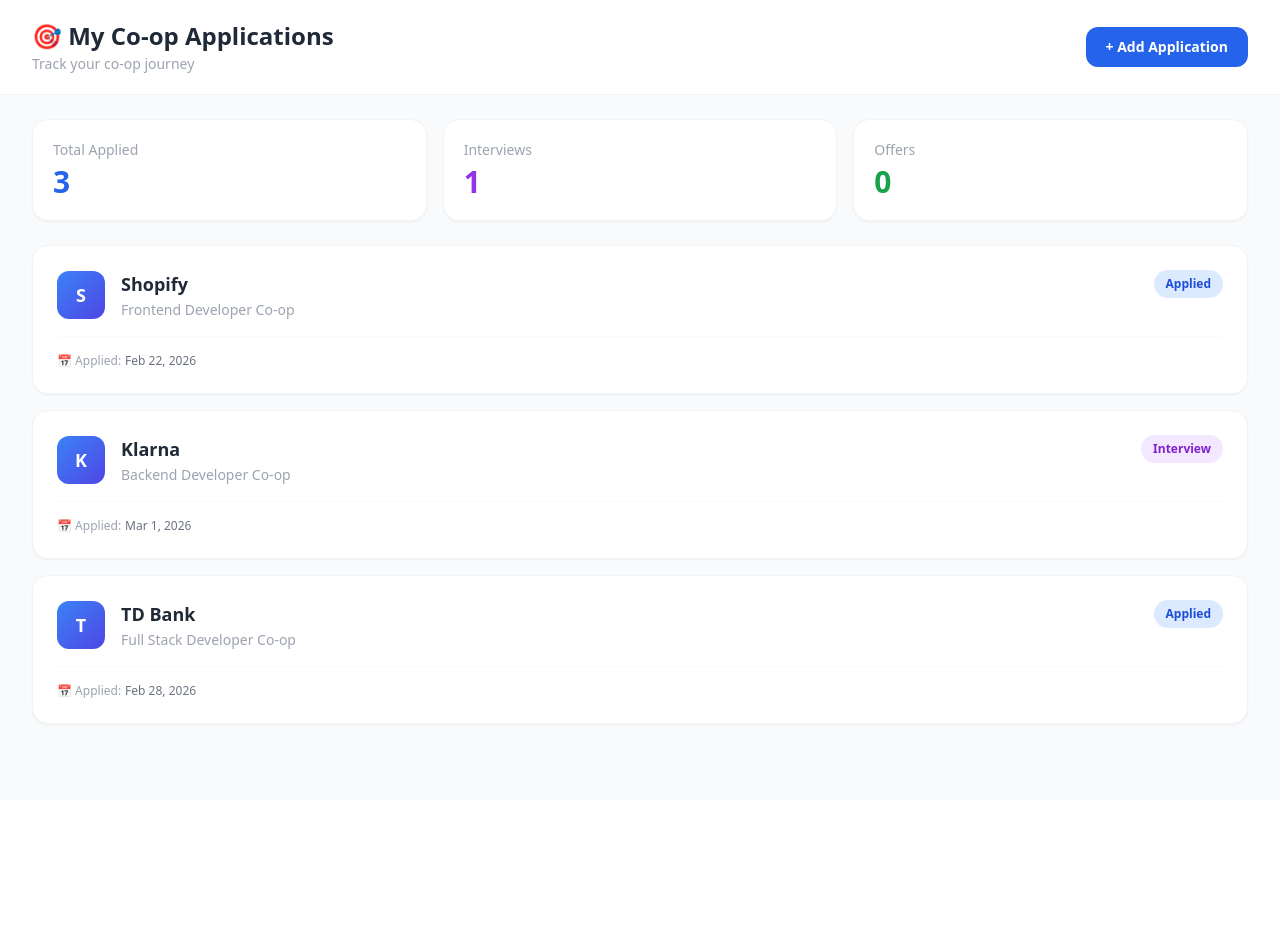
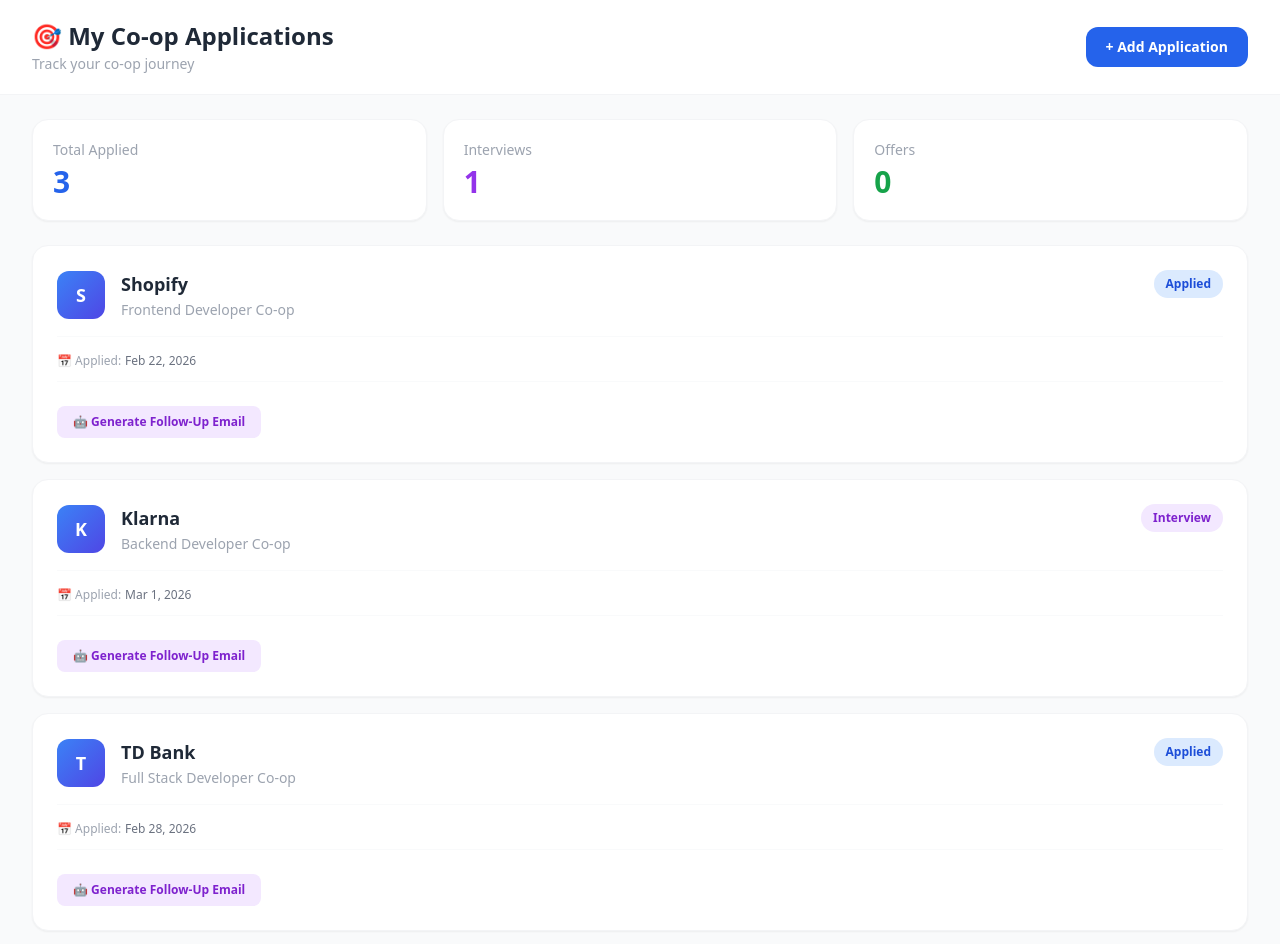
Before and after one commit to dhruvimadlani29/job-application-tracker, a React (Vite) app: page / in a window 1280 px wide. Shown: the top 944 px of the page. Before the commit the page ends 800 px from the top, so only its background shows below. Built offline with nearby package versions, Linux system fonts and the light colour scheme.

Commit message:
AI email generator working with Groq API

```diff
--- a/src/components/AppCard.jsx
+++ b/src/components/AppCard.jsx
@@ -1,25 +1,19 @@
-// src/components/AppCard.jsx
+import EmailGenerator from "./EmailGenerator";
+
 function AppCard({ application }) {
-
   // This function picks the right color for each status
   function getStatusStyle(status) {
-    if (status === 'Interview')
-      return 'bg-purple-100 text-purple-700'
-    if (status === 'Offer')
-      return 'bg-green-100 text-green-700'
-    if (status === 'Rejected')
-      return 'bg-red-100 text-red-700'
-    return 'bg-blue-100 text-blue-700' // default = Applied
+    if (status === "Interview") return "bg-purple-100 text-purple-700";
+    if (status === "Offer") return "bg-green-100 text-green-700";
+    if (status === "Rejected") return "bg-red-100 text-red-700";
+    return "bg-blue-100 text-blue-700"; // default = Applied
   }
 
   return (
     <div className="bg-white rounded-2xl shadow-sm border border-gray-100 p-6 hover:shadow-md hover:border-blue-200 transition-all duration-200 cursor-pointer">
-
       <div className="flex justify-between items-start">
-
         {/* Left side — company info */}
         <div className="flex items-center gap-4">
-
           {/* Company Logo Circle */}
           <div className="w-12 h-12 rounded-xl bg-gradient-to-br from-blue-500 to-indigo-600 flex items-center justify-center text-white font-bold text-lg">
             {application.company[0]}
@@ -29,27 +23,31 @@
             <h3 className="text-lg font-bold text-gray-800">
               {application.company}
             </h3>
-            <p className="text-sm text-gray-400 mt-0.5">
-              {application.role}
-            </p>
+            <p className="text-sm text-gray-400 mt-0.5">{application.role}</p>
           </div>
         </div>
 
         {/* Right side — status badge */}
-        <span className={`text-xs font-bold px-3 py-1.5 rounded-full ${getStatusStyle(application.status)}`}>
+        <span
+          className={`text-xs font-bold px-3 py-1.5 rounded-full ${getStatusStyle(application.status)}`}
+        >
           {application.status}
         </span>
-
       </div>
 
       {/* Bottom — date */}
       <div className="mt-4 pt-4 border-t border-gray-50 flex items-center gap-1">
         <span className="text-xs text-gray-400">📅 Applied:</span>
-        <span className="text-xs text-gray-500 font-medium">{application.dateApplied}</span>
+        <span className="text-xs text-gray-500 font-medium">
+          {application.dateApplied}
+        </span>
       </div>
-
+      {/* AI Email Generator */}
+      <div className="mt-3 pt-3 border-t border-gray-50">
+        <EmailGenerator company={application.company} role={application.role} />
+      </div>
     </div>
-  )
+  );
 }
 
-export default AppCard
+export default AppCard;
--- /dev/null
+++ b/src/components/EmailGenerator.jsx
@@ -0,0 +1,110 @@
+// src/components/EmailGenerator.jsx
+import { useState } from "react";
+
+function EmailGenerator({ company, role }) {
+  const [email, setEmail] = useState("");
+  const [loading, setLoading] = useState(false);
+  const [copied, setCopied] = useState(false);
+  const [show, setShow] = useState(false);
+
+ async function generateEmail() {
+    setShow(true)
+    setLoading(true)
+    setEmail('')
+
+    try {
+      const response = await fetch('https://api.groq.com/openai/v1/chat/completions', {
+        method: 'POST',
+        headers: {
+          'Authorization': `Bearer ${import.meta.env.VITE_GROQ_API_KEY}`,
+          'Content-Type': 'application/json',
+        },
+        body: JSON.stringify({
+          model: 'llama-3.3-70b-versatile',
+          max_tokens: 300,
+          messages: [
+            {
+              role: 'user',
+              content: `Write a short professional follow-up email for a co-op job application.
+                        Company: ${company}
+                        Role: ${role}
+                        Keep it under 80 words. Sound friendly, confident and professional.
+                        Include a subject line at the top.`
+            }
+          ]
+        })
+      })
+
+      // This shows us the real error if something goes wrong
+      if (!response.ok) {
+        const errorData = await response.json()
+        console.error('Groq error:', errorData)
+        setEmail(`Error: ${errorData.error?.message || 'Unknown error'}`)
+        setLoading(false)
+        return
+      }
+
+      const data = await response.json()
+      setEmail(data.choices[0].message.content)
+
+    } catch (err) {
+      console.error('Network error:', err)
+      setEmail('Network error — make sure you are connected to the internet.')
+    }
+
+    setLoading(false)
+  }
+
+  function copyEmail() {
+    navigator.clipboard.writeText(email);
+    setCopied(true);
+    setTimeout(() => setCopied(false), 2000);
+  }
+
+  return (
+    <div className="mt-3">
+      {/* Button to trigger AI */}
+      <button
+        onClick={generateEmail}
+        className="bg-purple-100 hover:bg-purple-200 text-purple-700 font-semibold text-xs px-4 py-2 rounded-lg transition-colors"
+      >
+        🤖 Generate Follow-Up Email
+      </button>
+
+      {/* This box only shows after button is clicked */}
+      {show && (
+        <div className="mt-3 bg-purple-50 border border-purple-100 rounded-xl p-4">
+          {/* Loading state */}
+          {loading && (
+            <div className="flex items-center gap-2 text-purple-600 text-sm">
+              <div className="w-4 h-4 border-2 border-purple-300 border-t-purple-600 rounded-full animate-spin" />
+              AI is writing your email...
+            </div>
+          )}
+
+          {/* Email result */}
+          {!loading && email && (
+            <>
+              <p className="text-xs font-bold text-purple-500 uppercase tracking-wide mb-2">
+                ✨ AI Generated Email
+              </p>
+              <pre className="text-sm text-gray-700 whitespace-pre-wrap font-sans leading-relaxed">
+                {email}
+              </pre>
+
+              {/* Copy button */}
+              <button
+                onClick={copyEmail}
+                className="mt-3 text-xs font-semibold text-purple-600 hover:text-purple-800 transition-colors"
+              >
+                {copied ? "✅ Copied!" : "📋 Copy to clipboard"}
+              </button>
+            </>
+          )}
+        </div>
+      )}
+    </div>
+  );
+}
+
+export default EmailGenerator;
```
